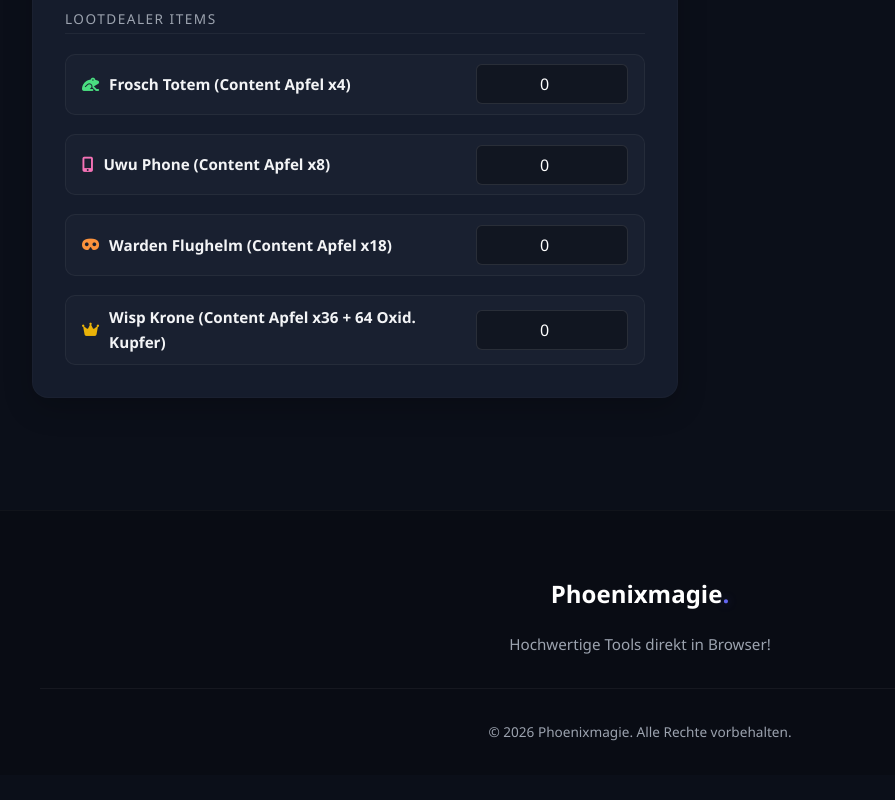
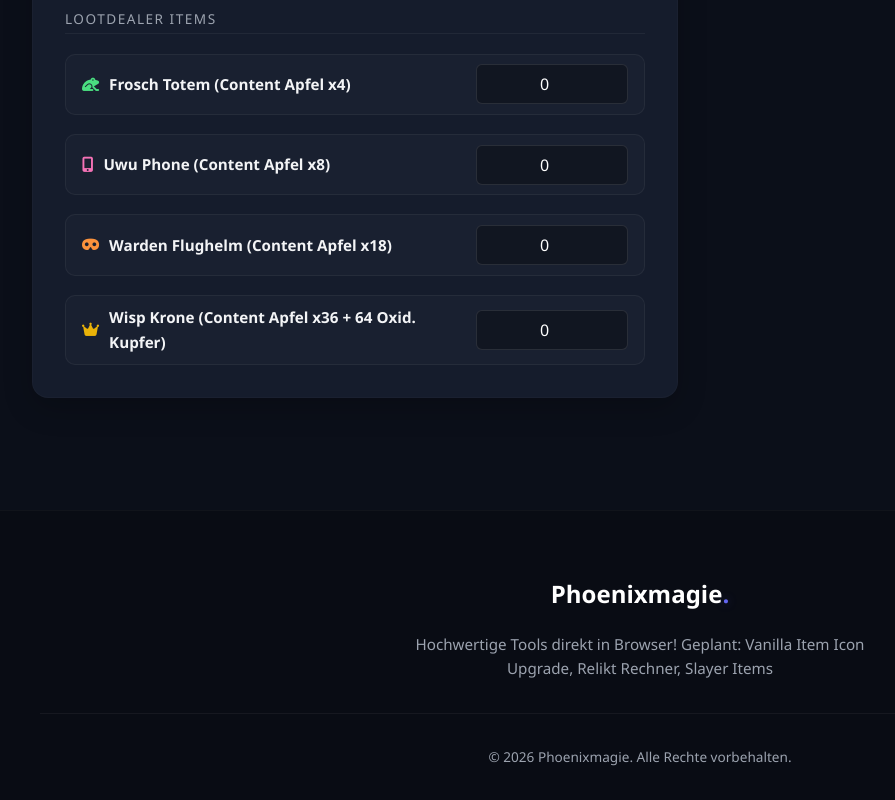
Before and after one commit to Tostbroti-Studios/Primeitemrechner, a plain HTML site: page index.html in a window 1280 px wide. Shown: the part 1557-2357 px from the top of the page, without its empty margins (0-895 px from the left). Before the commit the page ends 2332 px from the top, so only its background shows below. Drawn offline with Linux system fonts and the light colour scheme.

Commit message:
Aktualisieren von index.html

```diff
--- a/index.html
+++ b/index.html
@@ -336,7 +336,7 @@
     <footer class="footer">
         <div class="footer-container">
             <h4>Phoenixmagie<span>.</span></h4>
-            <p>Hochwertige Tools direkt in Browser!</p>
+            <p>Hochwertige Tools direkt in Browser! Geplant: Vanilla Item Icon Upgrade, Relikt Rechner, Slayer Items</p>
         </div>
         <div class="footer-bottom">
             <p>&copy; 2026 Phoenixmagie. Alle Rechte vorbehalten.</p>
```
